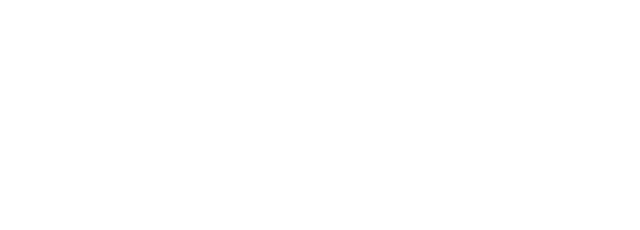
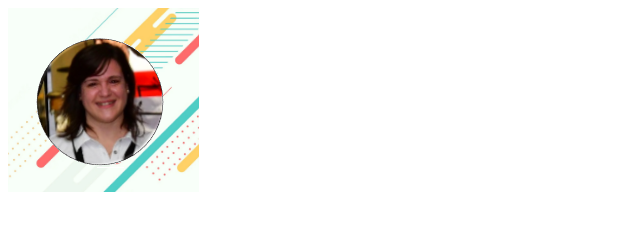
Before and after one commit to T3fiGitHub/PortfolioFrontEnd, a plain HTML site: page FrontEnd/index.html in a window 1280 px wide. Shown: the whole page, without its empty margins (0-640 px from the left). Drawn offline with Linux system fonts and the light colour scheme.

Commit message:
Cargué foto de perfil al index

```diff
--- a/FrontEnd/index.html
+++ b/FrontEnd/index.html
@@ -7,6 +7,6 @@
     <title>EsefiPortfolio#YoProgramo</title>
 </head>
 <body>
-
+    <img src="media/FotoPerfil.png" alt="Mi foto de perfil">
 </body>
 </html>
```
